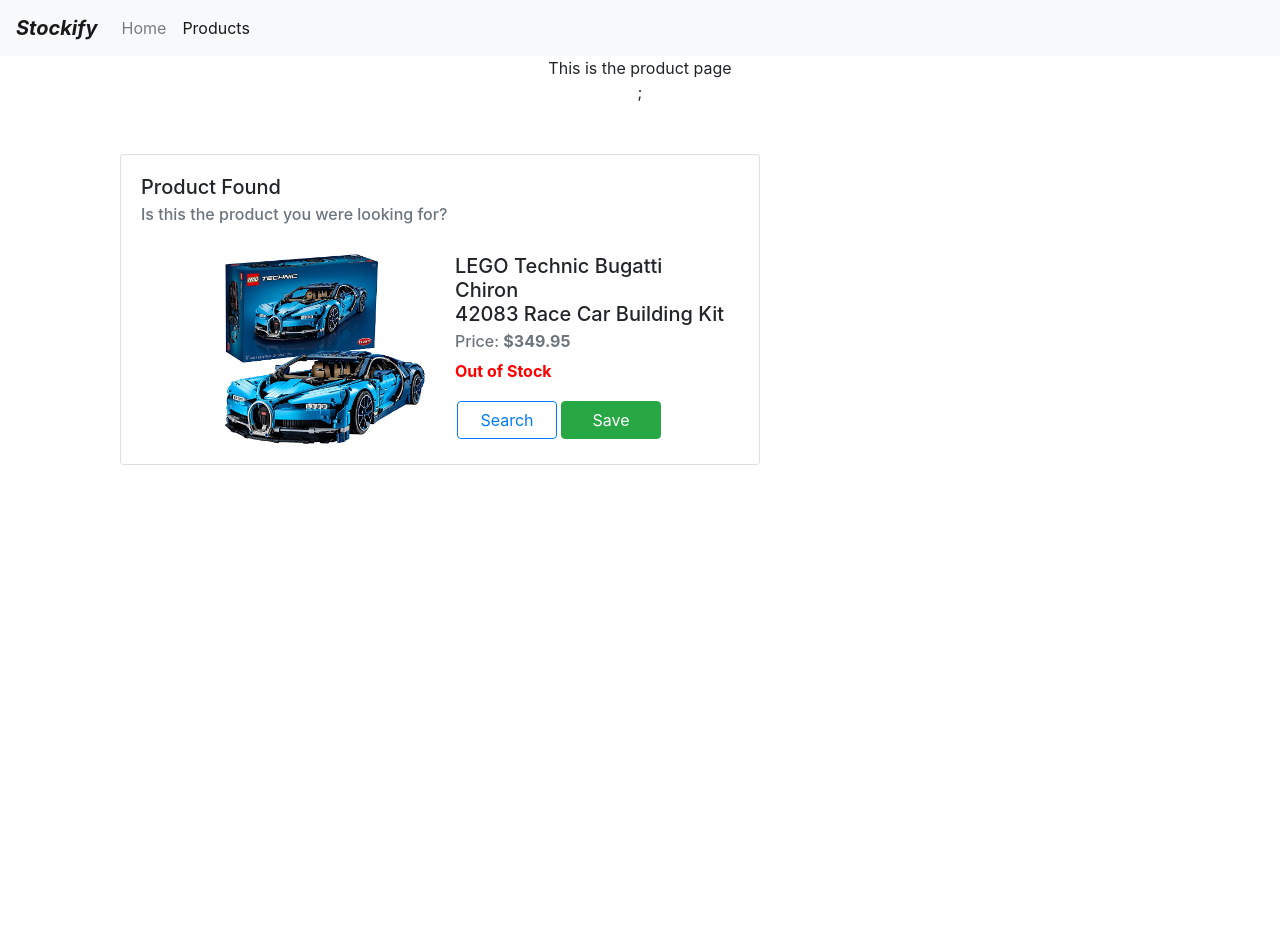
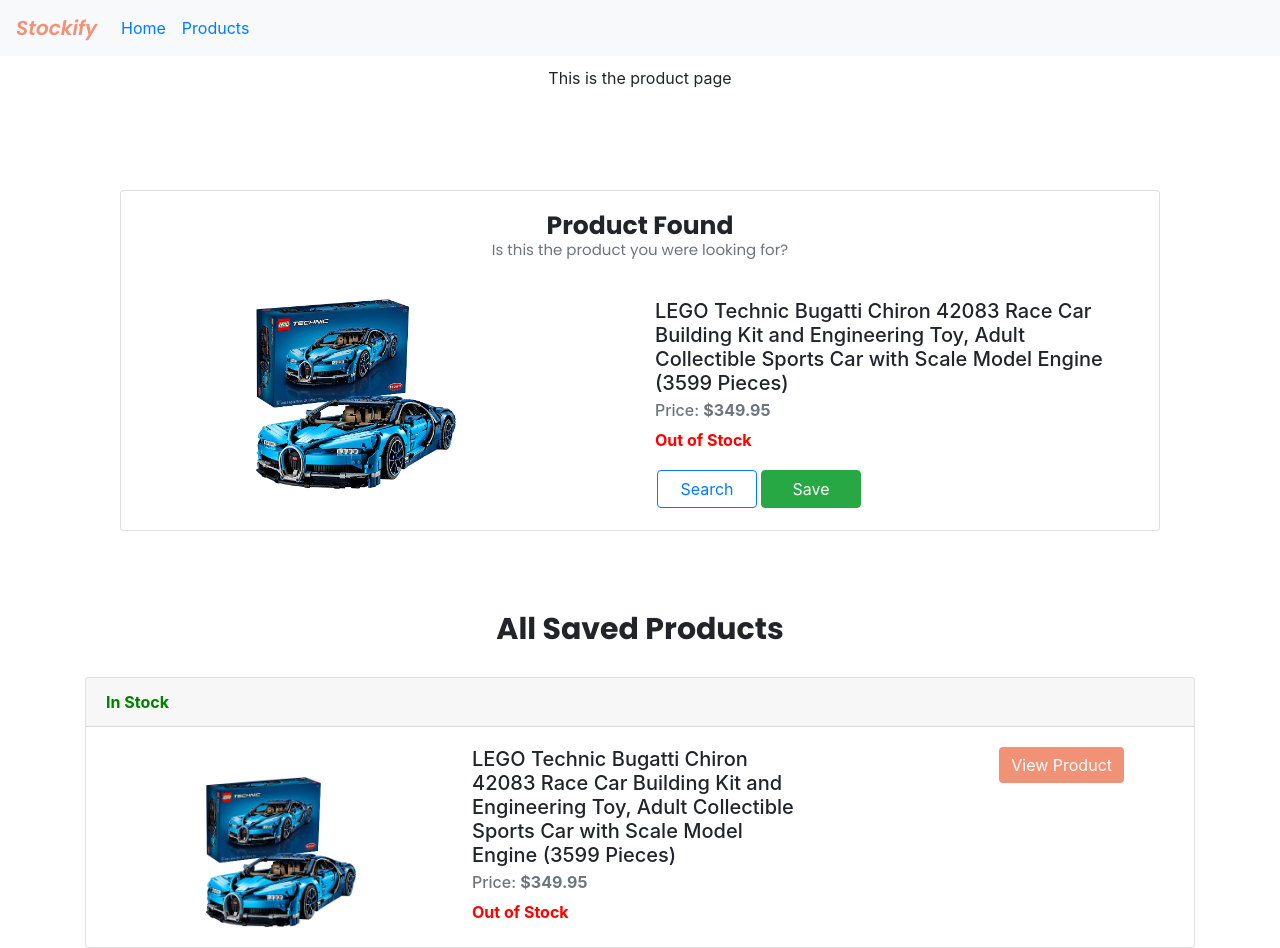
Before and after one commit to TEXWRECKS/Stockify, a React (Create React App) app in the folder client/: page /products in a window 1280 px wide. Before the commit the page ends 800 px from the top, so only its background shows below. Built offline with nearby package versions, Linux system fonts and the light colour scheme.

Commit message:
created component to view all saved products

```diff
--- a/client/public/index.html
+++ b/client/public/index.html
@@ -20,6 +20,11 @@
       href="https://maxcdn.bootstrapcdn.com/bootstrap/4.5.0/css/bootstrap.min.css"
       integrity="sha384-9aIt2nRpC12Uk9gS9baDl411NQApFmC26EwAOH8WgZl5MYYxFfc+NcPb1dKGj7Sk"
       crossorigin="anonymous"
+    />
+    <link rel="preconnect" href="https://fonts.gstatic.com" />
+    <link
+      href="https://fonts.googleapis.com/css2?family=Poppins:ital,wght@0,200;0,400;0,700;1,400;1,600&display=swap"
+      rel="stylesheet"
     />
     <!--
       Notice the use of %PUBLIC_URL% in the tags above.
--- a/client/src/App.css
+++ b/client/src/App.css
@@ -55,6 +55,7 @@
   width: 1000px;
   margin-right: 10px;
   padding-left: 10px;
+  font-family: 'Poppins', sans-serif;
 }
 
 .search-title {
@@ -63,6 +64,7 @@
   font-size: 30px;
   margin-bottom: 2px;
   text-align: left;
+  font-family: 'Poppins', sans-serif;
 }
 
 .search-text {
@@ -70,6 +72,7 @@
   font-weight: 20px;
   margin-top: -2px;
   text-align: left;
+  font-family: 'Poppins', sans-serif;
 }
 
 .search-col {
@@ -83,6 +86,11 @@
   font-weight: bolder;
   font-style: italic;
   color: #f19276;
+  font-family: 'Poppins', sans-serif;
+}
+
+.nav-item {
+  color: black;
 }
 
 /* product */
@@ -90,16 +98,19 @@
 .product-container {
   align-items: center;
   padding: 50px;
+  margin-top: 50px;
 }
 
 .product-photo {
   width: 200px;
   height: 190px;
-  float: right;
+  display: flex;
+  align-items: center;
+  margin-left: 100px;
 }
 
 .product-output {
-  margin-top: 30px;
+  margin-top: 40px;
 }
 
 .product-details,
@@ -118,4 +129,51 @@
 .product-page {
   align-items: center;
   text-align: center;
+  margin-top: 10px;
 }
+
+.product-found {
+  text-align: center;
+  font-family: 'Poppins', sans-serif;
+  font-weight: bold;
+  font-size: 25px;
+  margin-bottom: 2px;
+}
+
+.product-subtext {
+  font-size: 15px;
+  font-weight: 20px;
+  margin-top: -2px;
+  text-align: center;
+  font-family: 'Poppins', sans-serif;
+}
+
+/* saved product list */
+
+.product-saved-heading {
+  text-align: center;
+  font-family: 'Poppins', sans-serif;
+  font-weight: bold;
+  font-size: 30px;
+  margin: 30px;
+}
+
+.photo-small {
+  width: 150px;
+  height: 150px;
+  display: flex;
+  align-items: center;
+  margin-left: 100px;
+  margin-top: 30px;
+}
+
+.btn-col {
+  float: right;
+}
+
+.view-btn {
+  background-color: #f19276;
+  border: #f19276;
+  float: right;
+  margin-right: 50px;
+}
--- a/client/src/App.js
+++ b/client/src/App.js
@@ -1,11 +1,14 @@
+import React, { useState } from 'react';
 import { BrowserRouter as Router, Route } from 'react-router-dom';
 import './App.css';
 import Index from './pages/index';
 import Products from './pages/products';
 import Navbar from './components/navbar';
 import ProductCard from './components/product';
+import SavedProducts from './components/savedProducts';
 
 function App() {
+  const [theme, setTheme] = useState('light');
   return (
     <Router>
       <Navbar />
@@ -13,6 +16,7 @@
         <Route exact path="/" component={Index} />
         <Route exact path="/products" component={Products} />
         <ProductCard />
+        <SavedProducts />
       </div>
     </Router>
   );
--- a/client/src/components/navbar.js
+++ b/client/src/components/navbar.js
@@ -5,7 +5,7 @@
 // Depending on the current path, this component sets the "active" class on the appropriate navigation link item
 function Navbar() {
   return (
-    <nav className="navbar navbar-expand-lg navbar-light bg-light">
+    <nav className="navbar navbar-expand-lg bg-light ">
       <Link className="navbar-brand" to="/">
         Stockify
       </Link>
--- a/client/src/components/product.js
+++ b/client/src/components/product.js
@@ -14,10 +14,10 @@
     //   }}
     >
       <Container className="product-container md">
-        <Card style={{ width: '40rem' }} className="product-card">
+        <Card className="product-card">
           <Card.Body>
-            <Card.Title>Product Found</Card.Title>
-            <Card.Subtitle className="mb-2 text-muted">
+            <Card.Title className="product-found">Product Found</Card.Title>
+            <Card.Subtitle className="mb-2 text-muted product-subtext">
               Is this the product you were looking for?
             </Card.Subtitle>
             <Container className="product-output">
@@ -28,8 +28,9 @@
                 <Col classname="product-details" md>
                   {/* this needs to be props and also have a limit on character length */}
                   <Card.Title className="product-name">
-                    LEGO Technic Bugatti Chiron <br></br>42083 Race Car Building
-                    Kit
+                    LEGO Technic Bugatti Chiron 42083 Race Car Building Kit and
+                    Engineering Toy, Adult Collectible Sports Car with Scale
+                    Model Engine (3599 Pieces)
                   </Card.Title>
                   <Card.Subtitle className="mb-2 text-muted product-price">
                     Price: <strong>$349.95</strong>
--- /dev/null
+++ b/client/src/components/savedProducts.js
@@ -0,0 +1,47 @@
+import React from 'react';
+import '../App.css';
+import { Card, Container, Row, Col, Button } from 'react-bootstrap';
+import Lego from '../assets/images/lego.jpg';
+
+function savedProduct() {
+  return (
+    <div>
+      <div className="container">
+        <h1 className="product-saved-heading">All Saved Products</h1>
+
+        <Card>
+          <Card.Header>
+            <strong style={{ color: 'green' }}>In Stock</strong>
+          </Card.Header>
+          <Card.Body>
+            <Row>
+              <Col md>
+                <img src={Lego} alt="" className="photo-small" />
+              </Col>
+              <Col md>
+                <Card.Title className="product-name">
+                  LEGO Technic Bugatti Chiron 42083 Race Car Building Kit and
+                  Engineering Toy, Adult Collectible Sports Car with Scale Model
+                  Engine (3599 Pieces)
+                </Card.Title>
+                <Card.Subtitle className="mb-2 text-muted product-price">
+                  Price: <strong>$349.95</strong>
+                </Card.Subtitle>
+                <Card.Text className="product-status">
+                  <strong style={{ color: 'red' }}>Out of Stock</strong>
+                </Card.Text>
+              </Col>
+              <Col md-2 className="btn-col" md>
+                <Button variant="primary" className="view-btn">
+                  View Product
+                </Button>
+              </Col>
+            </Row>
+          </Card.Body>
+        </Card>
+      </div>
+    </div>
+  );
+}
+
+export default savedProduct;
--- a/client/src/pages/index.js
+++ b/client/src/pages/index.js
@@ -9,7 +9,7 @@
       <div class="jumbotron jumbotron-fluid mt-10">
         <div class="container">
           <Row>
-            <Col md-6 className="search-col">
+            <Col md-8 className="search-col">
               <h1 className="search-title">Search for your Product</h1>
               <p className="search-text">
                 and we will notify you when it's back in stock.
@@ -23,12 +23,13 @@
                 <Button variant="outline-primary">Search</Button>
               </Form>
             </Col>
-            <Col md>
+            <Col md-4>
               <img className="banner-photo" src={Banner} alt="" />
             </Col>
           </Row>
         </div>
       </div>
+      <div class="container"></div>
     </div>
   );
 }
--- a/client/src/pages/products.js
+++ b/client/src/pages/products.js
@@ -3,7 +3,7 @@
 function products() {
   return (
     <div className="product-page">
-      <div>This is the product page</div>;
+      <div>This is the product page </div>
     </div>
   );
 }
```
Also changed, not shown: client/src/components/themes.js (added, +9 -0 lines), 1 other file (tests, documents, lock files or other folders).
